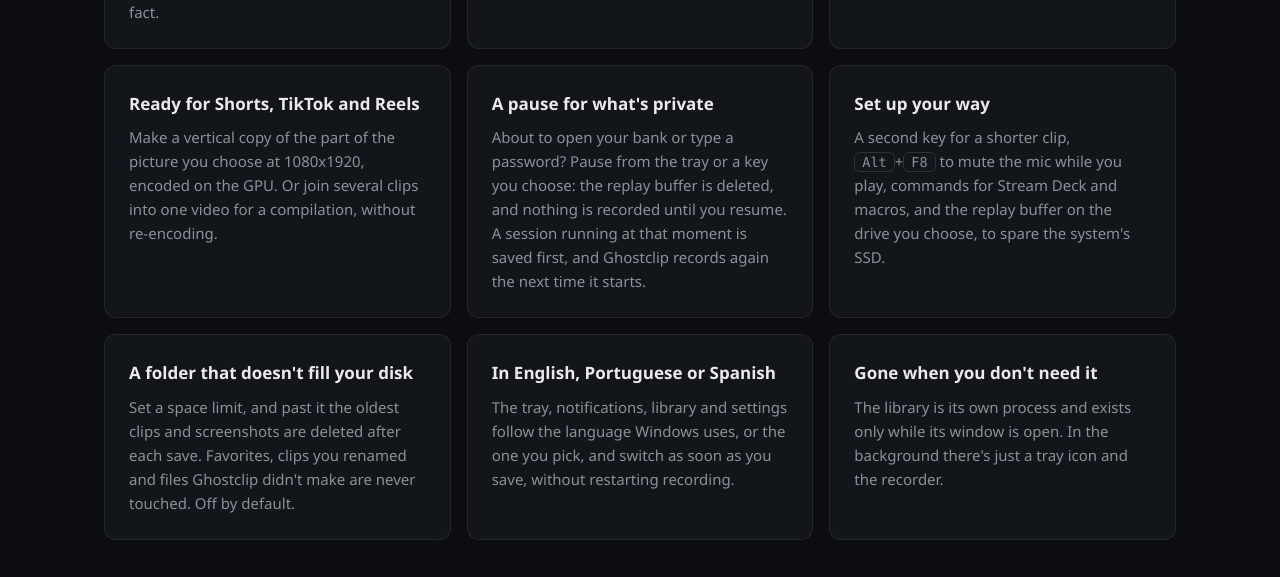
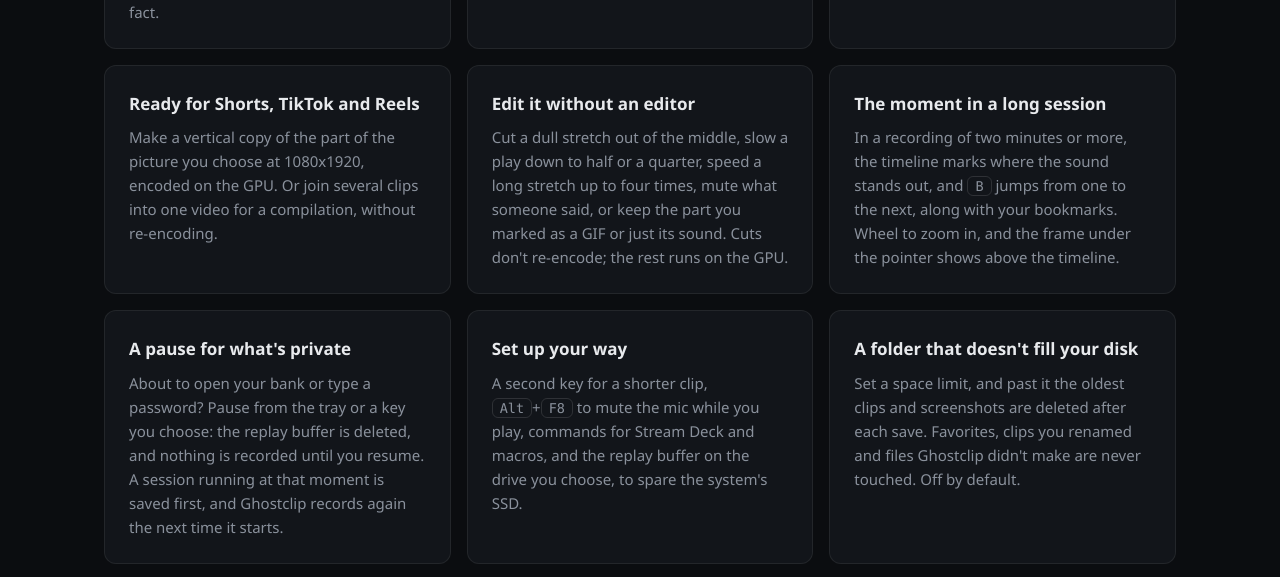
Before and after one commit to gabrielolvv/ghostclip, a plain HTML site: page site/index.html in a window 1280 px wide. Shown: the part 1931-2508 px from the top of the page. Drawn offline with Linux system fonts and the light colour scheme; no server answers.

Commit message:
Show the editing features on the site and group the README's (#90)

```diff
--- a/site/index.html
+++ b/site/index.html
@@ -92,6 +92,14 @@
       <article>
         <h3 data-i18n="f10.title">Ready for Shorts, TikTok and Reels</h3>
         <p data-i18n="f10.text">Make a vertical copy of the part of the picture you choose at 1080x1920, encoded on the GPU. Or join several clips into one video for a compilation, without re-encoding.</p>
+      </article>
+      <article>
+        <h3 data-i18n="f13.title">Edit it without an editor</h3>
+        <p data-i18n="f13.text">Cut a dull stretch out of the middle, slow a play down to half or a quarter, speed a long stretch up to four times, mute what someone said, or keep the part you marked as a GIF or just its sound. Cuts don't re-encode; the rest runs on the GPU.</p>
+      </article>
+      <article>
+        <h3 data-i18n="f14.title">The moment in a long session</h3>
+        <p data-i18n="f14.text">In a recording of two minutes or more, the timeline marks where the sound stands out, and <kbd>B</kbd> jumps from one to the next, along with your bookmarks. Wheel to zoom in, and the frame under the pointer shows above the timeline.</p>
       </article>
       <article>
         <h3 data-i18n="f11.title">A pause for what's private</h3>
--- a/site/main.js
+++ b/site/main.js
@@ -38,6 +38,10 @@ const pt = {
   'f8.text': 'Defina um limite de espaço e, passando dele, os clipes e capturas mais antigos são apagados depois de cada gravação. Favoritos, clipes que você renomeou e arquivos que não são do Ghostclip nunca são tocados. Vem desligado.',
   'f10.title': 'Pronto para Shorts, TikTok e Reels',
   'f10.text': 'Faça uma cópia vertical da parte da imagem que você escolher em 1080x1920, codificada na GPU. Ou junte vários clipes num vídeo só para um compilado, sem recodificar.',
+  'f13.title': 'Edite sem precisar de editor',
+  'f13.text': 'Tire uma parte parada do meio, deixe uma jogada em câmera lenta na metade ou num quarto da velocidade, acelere um trecho longo em até quatro vezes, silencie o que alguém disse, ou guarde o trecho marcado como GIF ou só o som dele. Os cortes não recodificam; o resto roda na GPU.',
+  'f14.title': 'O momento numa sessão longa',
+  'f14.text': 'Numa gravação de dois minutos ou mais, a linha do tempo marca onde o som se destaca, e <kbd>B</kbd> pula de um para o outro, junto com os seus marcadores. A roda do mouse dá zoom, e o quadro sob o ponteiro aparece acima da linha do tempo.',
   'f11.title': 'Uma pausa para o que é privado',
   'f11.text': 'Vai abrir o banco ou digitar uma senha? Pause pela bandeja ou por uma tecla que você escolher: o buffer de replay é apagado, e nada é gravado até você retomar. Uma sessão em andamento é salva antes, e o Ghostclip volta a gravar na próxima vez que abrir.',
   'f12.title': 'Do seu jeito',
@@ -112,6 +116,10 @@ const es = {
   'f8.text': 'Define un límite de espacio y, al pasarlo, los clips y capturas más antiguos se eliminan después de cada grabación. Los favoritos, los clips que renombraste y los archivos que no son de Ghostclip nunca se tocan. Viene desactivado.',
   'f10.title': 'Listo para Shorts, TikTok y Reels',
   'f10.text': 'Haz una copia vertical de la parte de la imagen que elijas en 1080x1920, codificada en la GPU. O une varios clips en un solo video para un compilado, sin recodificar.',
+  'f13.title': 'Edita sin un editor',
+  'f13.text': 'Quita un tramo aburrido del medio, pon una jugada en cámara lenta a la mitad o a un cuarto de velocidad, acelera un tramo largo hasta cuatro veces, silencia lo que alguien dijo, o guarda el tramo marcado como GIF o solo su sonido. Los cortes no recodifican; el resto va en la GPU.',
+  'f14.title': 'El momento en una sesión larga',
+  'f14.text': 'En una grabación de dos minutos o más, la línea de tiempo marca donde el sonido destaca, y <kbd>B</kbd> salta de uno al siguiente, junto con tus marcadores. La rueda del ratón acerca, y el fotograma bajo el puntero aparece sobre la línea de tiempo.',
   'f11.title': 'Una pausa para lo privado',
   'f11.text': '¿Vas a abrir el banco o escribir una contraseña? Pausa desde la bandeja o con una tecla que elijas: el búfer de repetición se borra y no se graba nada hasta que reanudes. Una sesión en curso se guarda antes, y Ghostclip vuelve a grabar la próxima vez que se abra.',
   'f12.title': 'A tu manera',
```
Also changed, not shown: 2 other files.
